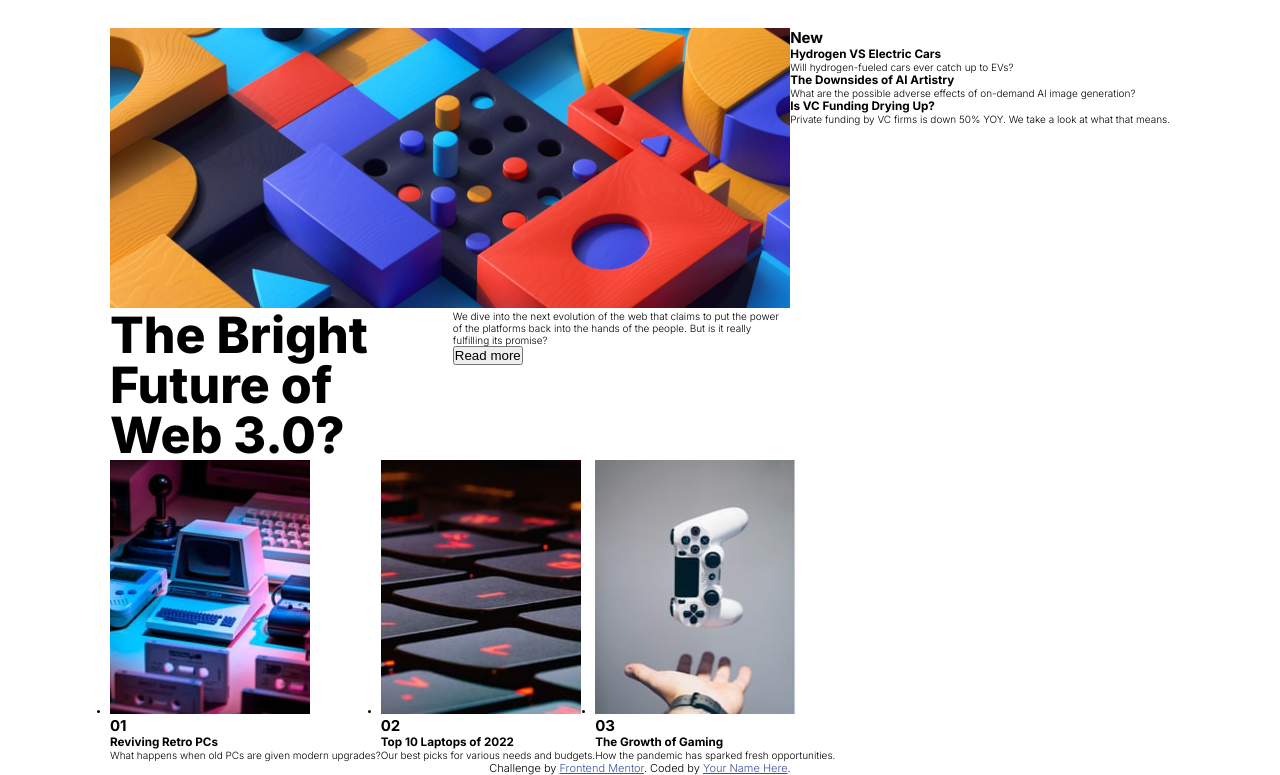
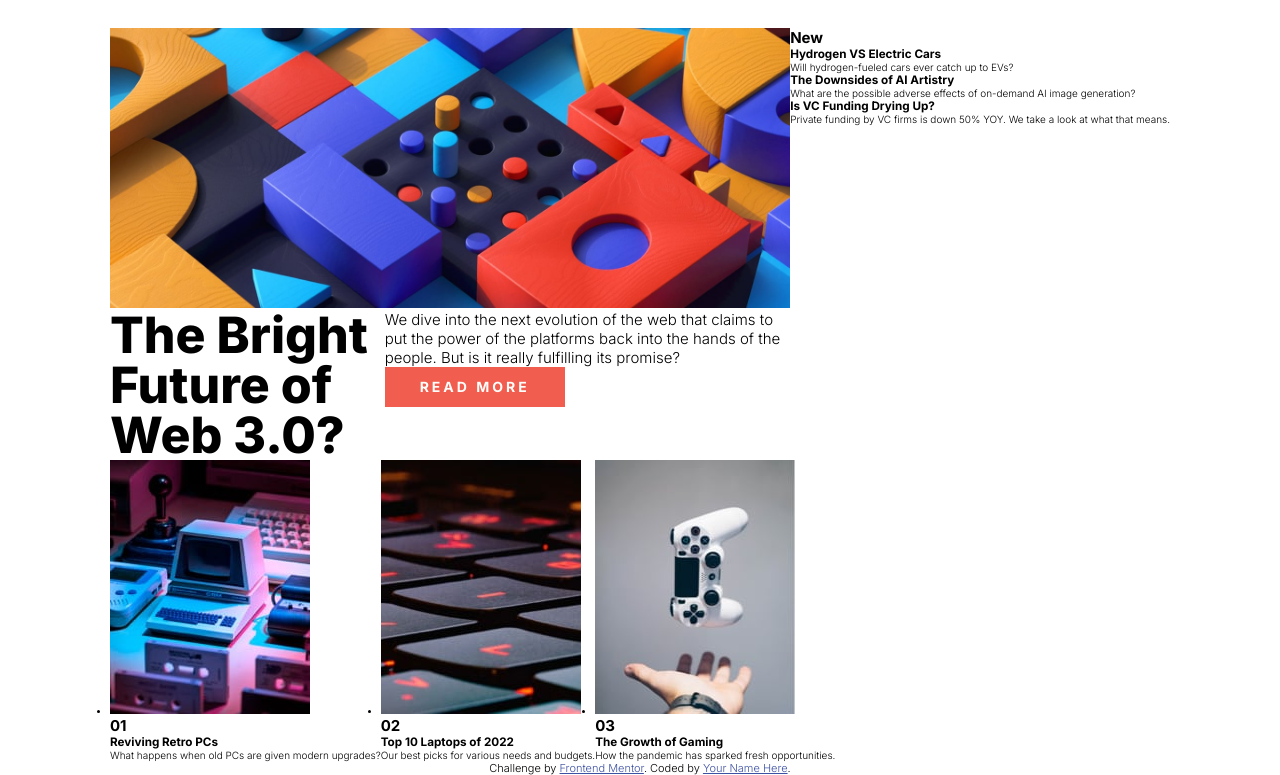
Before and after one commit to KiddAlexx/news-homepage-FM, a plain HTML site: page index.html in a window 1280 px wide. Shown: the part 112-887 px from the top of the page. Drawn offline with Linux system fonts and the light colour scheme.

Commit message:
add basic styling to main button

```diff
--- a/styles.css
+++ b/styles.css
@@ -79,6 +79,22 @@ header {
   line-height: 1;
 }
 
+.main-story-content p {
+  font-size: 1.5rem;
+}
+.main-story-content button {
+  border: none;
+  background-color: var(--soft-red);
+  width: 18rem;
+  height: 4rem;
+  font-family: inherit;
+  font-size: 1.4rem;
+  font-weight: 700;
+  text-transform: uppercase;
+  letter-spacing: 0.3rem;
+  color: var(--off-white);
+}
+
 /********************New Stories**********************/
 
 .new-stories {
```
